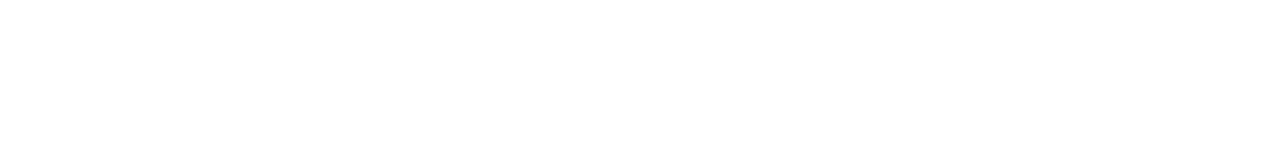
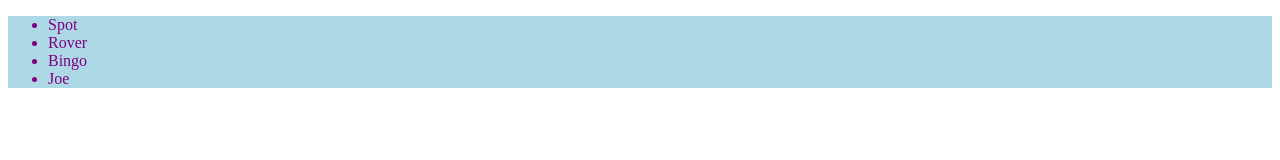
Before and after one commit to tranttommy/layout-components, a website built with webpack: page src/index.html in a window 1280 px wide. Built offline with nearby package versions, Linux system fonts and the light colour scheme.

Commit message:
webpack-play

```diff
--- /dev/null
+++ b/src/index.css
@@ -0,0 +1,12 @@
+.dogs {
+  background: lightblue;
+
+  li {
+    color: purple;
+
+    &:hover {
+      background: palevioletred;
+    }
+  }
+
+}
--- a/src/index.html
+++ b/src/index.html
@@ -6,5 +6,6 @@
   <title>Document</title>
 </head>
 <body>
+  <div id="root"></div>
 </body>
 </html>
--- a/src/index.js
+++ b/src/index.js
@@ -1 +1,22 @@
-console.log('poop');
+import styles from './index.css';
+
+const root = document.getElementById('root');
+
+const dogs = ['Spot', 'Rover', 'Bingo', 'Joe'];
+
+// const ul = document.createElement('ul');
+// ul.className = styles.dogs
+// dogs.forEach(dog => {
+//   const li = document.createElement('li');
+//   li.textContent = dog;
+//   ul.appendChild(li);
+// });
+// root.appendChild(ul);
+
+const template = document.createElement('template');
+template.innerHTML = `
+  <ul class="${styles.dogs}">
+    ${dogs.map(dog => `<li>${dog}</li>`).join('')}
+  </ul>
+`;
+root.appendChild(template.content);
```
